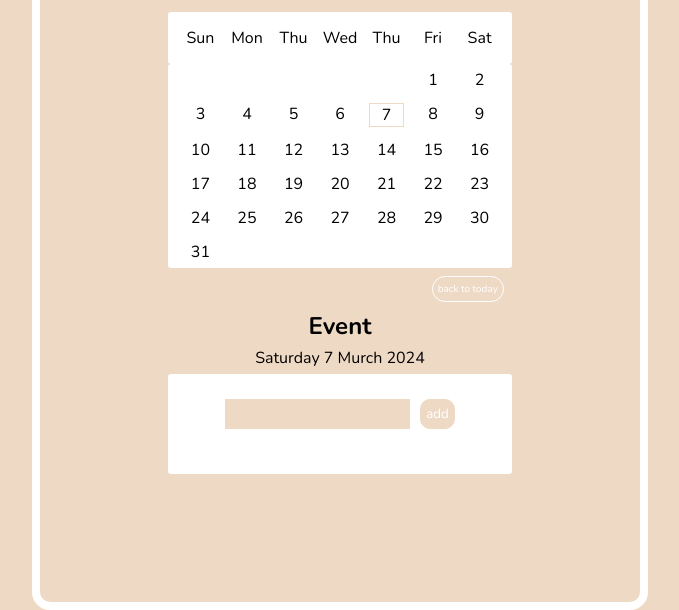
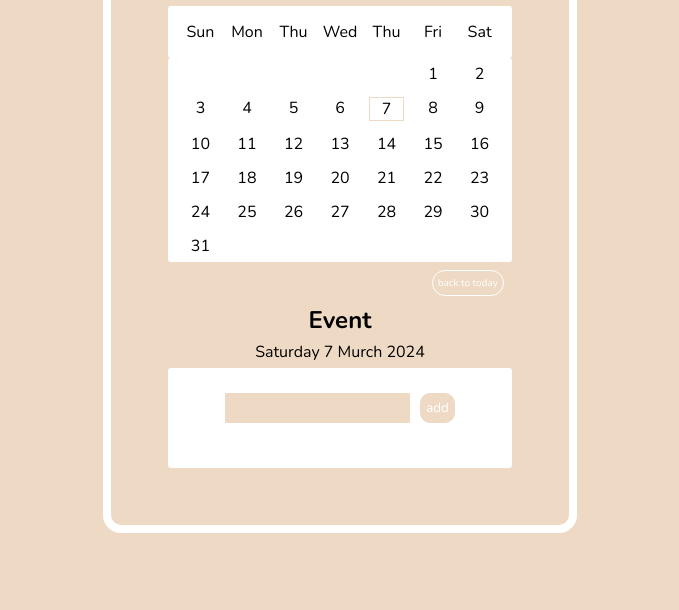
Before and after one commit to AndrewSheu/Calendar, a plain HTML site: page Index.html in a window 1280 px wide. Shown: the part 250-860 px from the top of the page, without its empty margins (300-979 px from the left). Drawn offline with nearby package versions, Linux system fonts and the light colour scheme.

Commit message:
main padding update

```diff
--- a/Style.css
+++ b/Style.css
@@ -23,12 +23,13 @@ h1 {
     display: flex;
     justify-content: center;
     align-items: center;
+    padding: 5%;
 }
 
 .warp{
     border: 0.5rem solid white;
     border-radius: 18px;
-    padding: 10%;
+    padding: 5%;
 }
 
 .Calendar{
```
